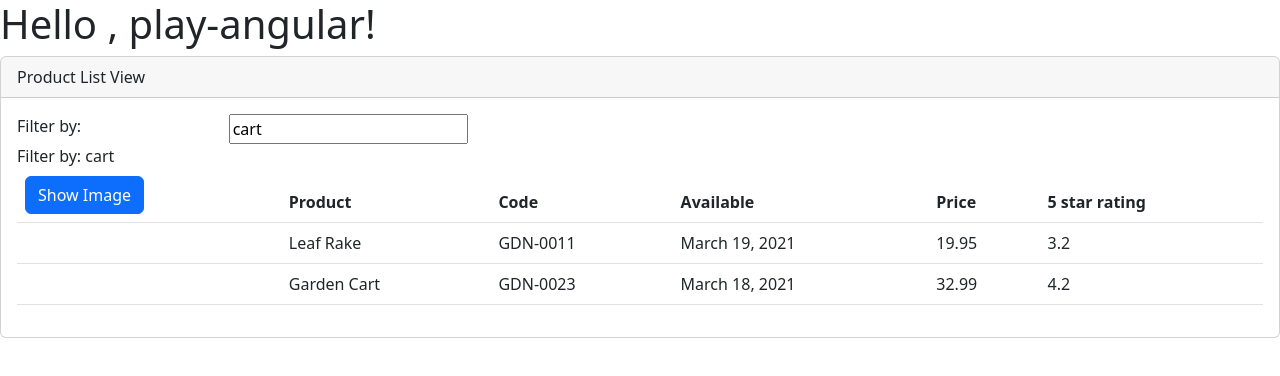
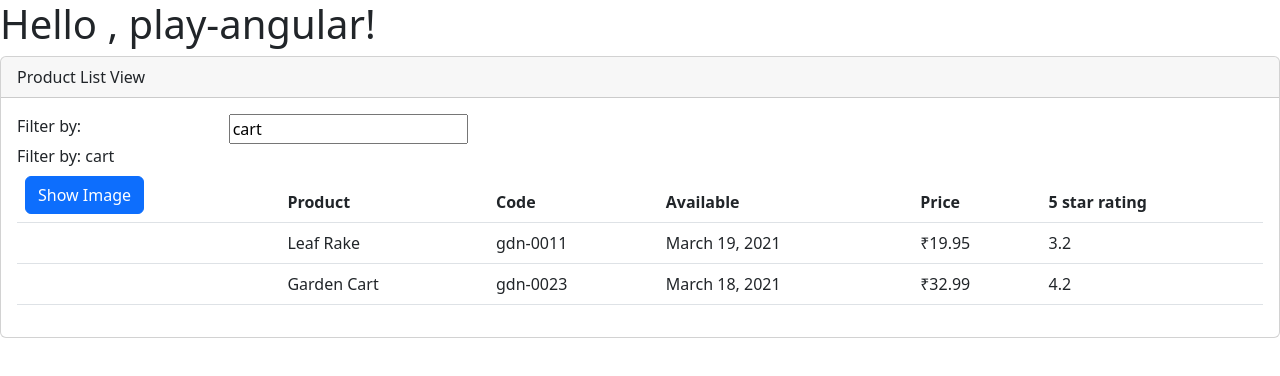
Before and after one commit to Nikhiljella/UX, an Angular app in the folder play-angular/: page / in a window 1280 px wide. Shown: the top 376 px of the page. Built offline with nearby package versions, Linux system fonts and the light colour scheme.

Commit message:
built-in pipes normal and with parameter

```diff
--- a/play-angular/src/app/product-component/product-component.component.html
+++ b/play-angular/src/app/product-component/product-component.component.html
@@ -36,9 +36,9 @@
             [style.margin.px]="imageMargin">
           </td>
           <td>{{product.productName}}</td>
-          <td>{{product.productCode}}</td>
+          <td>{{product.productCode | lowercase}}</td>
           <td>{{product.releaseDate}}</td>
-          <td>{{product.price}}</td>
+          <td>{{product.price | currency: 'INR' : 'symbol': '1.2-2'}}</td>
           <td>{{product.starRating}}</td>
 
 
```
Also changed, not shown: play-angular/src/assets/images/xbox-controller.png (added).
